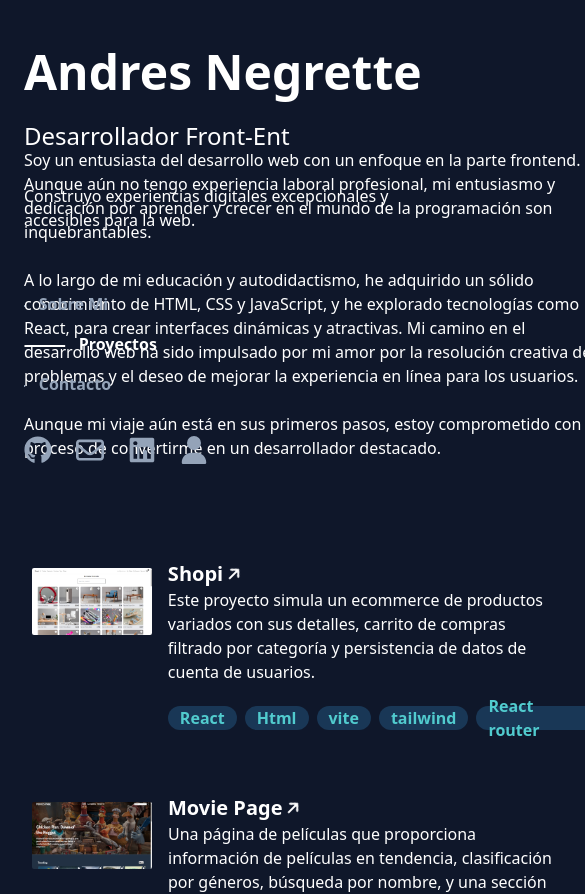
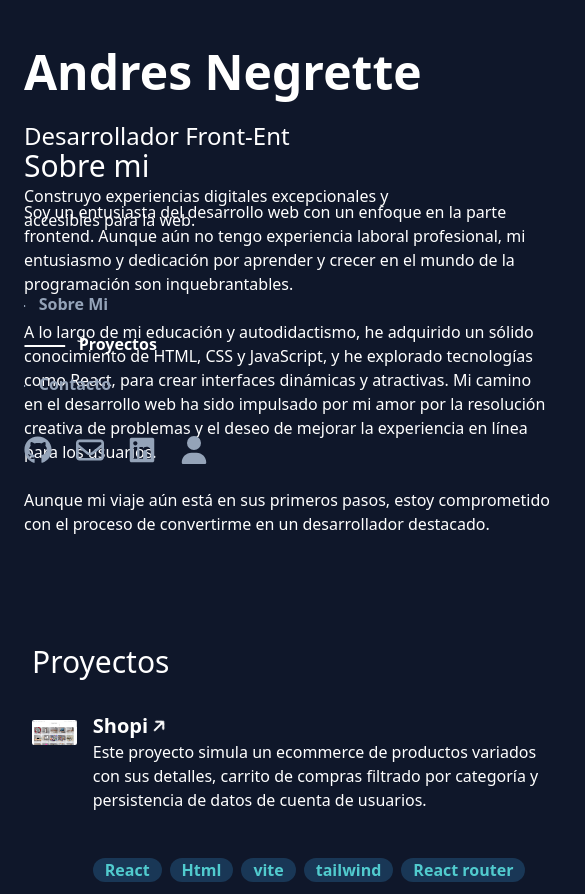
Before and after one commit to liblack99/portafolio, a React (Vite) app: page / in a window 390 px wide. Shown: the top 894 px of the page, 585 px wide, since content can reach past the window. Built offline with nearby package versions, Linux system fonts and the light colour scheme.

Commit message:
add(responsive)

```diff
--- a/package.json
+++ b/package.json
@@ -7,7 +7,8 @@
     "dev": "vite",
     "build": "vite build",
     "lint": "eslint . --ext js,jsx --report-unused-disable-directives --max-warnings 0",
-    "preview": "vite preview"
+    "preview": "vite preview",
+    "deploy": "npm run build && gh-pages -d dist"
   },
   "dependencies": {
     "@formspree/react": "^2.5.1",
@@ -29,6 +30,7 @@
     "eslint-plugin-react": "^7.33.2",
     "eslint-plugin-react-hooks": "^4.6.0",
     "eslint-plugin-react-refresh": "^0.4.4",
+    "gh-pages": "^6.1.1",
     "postcss": "^8.4.32",
     "tailwindcss": "^3.3.6",
     "vite": "^5.0.0"
--- a/src/Component/About/index.jsx
+++ b/src/Component/About/index.jsx
@@ -3,9 +3,10 @@ import React from "react";
 function About() {
   return (
     <section
-      className="flex w-[100%] min-w-[400px] pt-[100px] items-center justify-center"
+      className="flex w-[100%] min-w-[400px] pt-[100px] flex-col  justify-center sm:min-w-full"
       id="about">
-      <p className="text-white ">
+      <h2 className="text-3xl mb-4 text-white lg:hidden sm:block">Sobre mi</h2>
+      <p className="text-white sm:w-full ">
         Soy un entusiasta del desarrollo web con un enfoque en la parte
         frontend. Aunque aún no tengo experiencia laboral profesional, mi
         entusiasmo y dedicación por aprender y crecer en el mundo de la
--- a/src/Component/Contact/index.jsx
+++ b/src/Component/Contact/index.jsx
@@ -26,7 +26,8 @@ function Contact() {
   return (
     <section
       id="contact"
-      className="pt-[120px] flex flex-col w-[80%] mb-[100px]">
+      className="pt-[120px] flex flex-col w-[100%] mb-[100px]">
+      <h2 className="text-3xl mb-8 text-white lg:hidden sm:block">Contacto</h2>
       <form
         onSubmit={handleSubmit}
         className="flex flex-col justify-center  gap-4">
@@ -60,7 +61,7 @@ function Contact() {
         <textarea
           id="message"
           name="message"
-          className="rounded-md bg-[#193756] h-[100px] p-4 focus:outline-none"
+          className="rounded-md bg-[#193756] h-[100px] p-4 focus:outline-none sm:h-[200px]"
         />
         <ValidationError
           prefix="Mensaje"
--- a/src/Component/Header/index.jsx
+++ b/src/Component/Header/index.jsx
@@ -22,7 +22,7 @@ function Header() {
 
   return (
     <header className="lg:sticky lg:top-0 lg:flex lg:max-h-screen lg:w-1/2 lg:flex-col lg:justify-between lg:py-24">
-      <div className="fixed">
+      <div className="fixed sm:relative sm:w-full">
         <div className="flex flex-col gap-4">
           <h1 className="text-5xl font-bold text-[white]">Andres Negrette</h1>
           <h2 className="text-2xl text-[white] mt-2">
@@ -33,7 +33,7 @@ function Header() {
             web.
           </p>
         </div>
-        <div className="w-[200px] overflow-hidden mt-[60px]">
+        <div className="w-[200px] overflow-hidden mt-[60px] sm:hidden lg:block">
           <ul className="flex flex-col gap-4">
             <li>
               <a
--- a/src/Component/Layout/index.jsx
+++ b/src/Component/Layout/index.jsx
@@ -3,7 +3,9 @@ import React from "react";
 function Layout({ children }) {
   return (
     <div className="mx-auto min-h-screen max-w-screen-xl px-6 py-12 font-sans md:px-12 md:py-20 lg:px-24 lg:py-0">
-      <div className="relative flex justify-around">{children}</div>
+      <div className="relative flex justify-around sm:flex-col lg:flex-row sm:justify-center">
+        {children}
+      </div>
     </div>
   );
 }
--- a/src/Component/Main/index.jsx
+++ b/src/Component/Main/index.jsx
@@ -1,7 +1,11 @@
 import React from "react";
 
 function Main({ children }) {
-  return <div className="w-[578px] flex flex-col items-center">{children}</div>;
+  return (
+    <div className="lg:w-[578px] flex flex-col items-center sm:w-full">
+      {children}
+    </div>
+  );
 }
 
 export default Main;
--- a/src/Component/ProjectsCard/index.jsx
+++ b/src/Component/ProjectsCard/index.jsx
@@ -9,7 +9,7 @@ function ProjectsCard({ projects }) {
   return (
     <a href={projects.page} target="_blank">
       <article
-        className="w-[576px]  flex gap-2 justify-start rounded-md hover:bg-[#ffffff08] mb-8"
+        className="lg:w-[576px]  flex gap-2 justify-start rounded-md hover:bg-[#ffffff08] mb-8 sm:w-full"
         onMouseOver={() => setHover(true)}
         onMouseOut={() => setHover(false)}>
         <figure className=" w-[120px] h-[70px] m-2 ">
@@ -19,7 +19,7 @@ function ProjectsCard({ projects }) {
             className="rounded-sm"
           />
         </figure>
-        <div>
+        <div className="sm:w-full">
           <div className="flex items-center gap-1">
             <h3
               className={`${
@@ -36,7 +36,7 @@ function ProjectsCard({ projects }) {
               />
             </span>
           </div>
-          <p className="w-[392px] h-[118px] text-white">
+          <p className="lg:w-[392px] sm:w-full h-[118px] text-white">
             {projects.description}
           </p>
           <div className="flex gap-2">
--- a/src/Component/ProjectsSection/index.jsx
+++ b/src/Component/ProjectsSection/index.jsx
@@ -4,7 +4,12 @@ import ProjectsCard from "../ProjectsCard";
 
 function ProjectsSection() {
   return (
-    <section id="projects" className="flex flex-col gap-4 pt-[100px] ">
+    <section
+      id="projects"
+      className="flex flex-col gap-4 pt-[100px] sm:w-full ">
+      <h2 className="text-3xl p-2 mb-2 text-white lg:hidden sm:block">
+        Proyectos
+      </h2>
       {projects.map((project, index) => (
         <ProjectsCard key={index} projects={project} />
       ))}
--- a/vite.config.js
+++ b/vite.config.js
@@ -5,4 +5,5 @@ import react from "@vitejs/plugin-react-swc";
 export default defineConfig({
   plugins: [react()],
   assetsInclude: ["**/*.png"],
+  base: "/portafolio/",
 });
```
Also changed, not shown: 1 other file (tests, documents, lock files or other folders).
